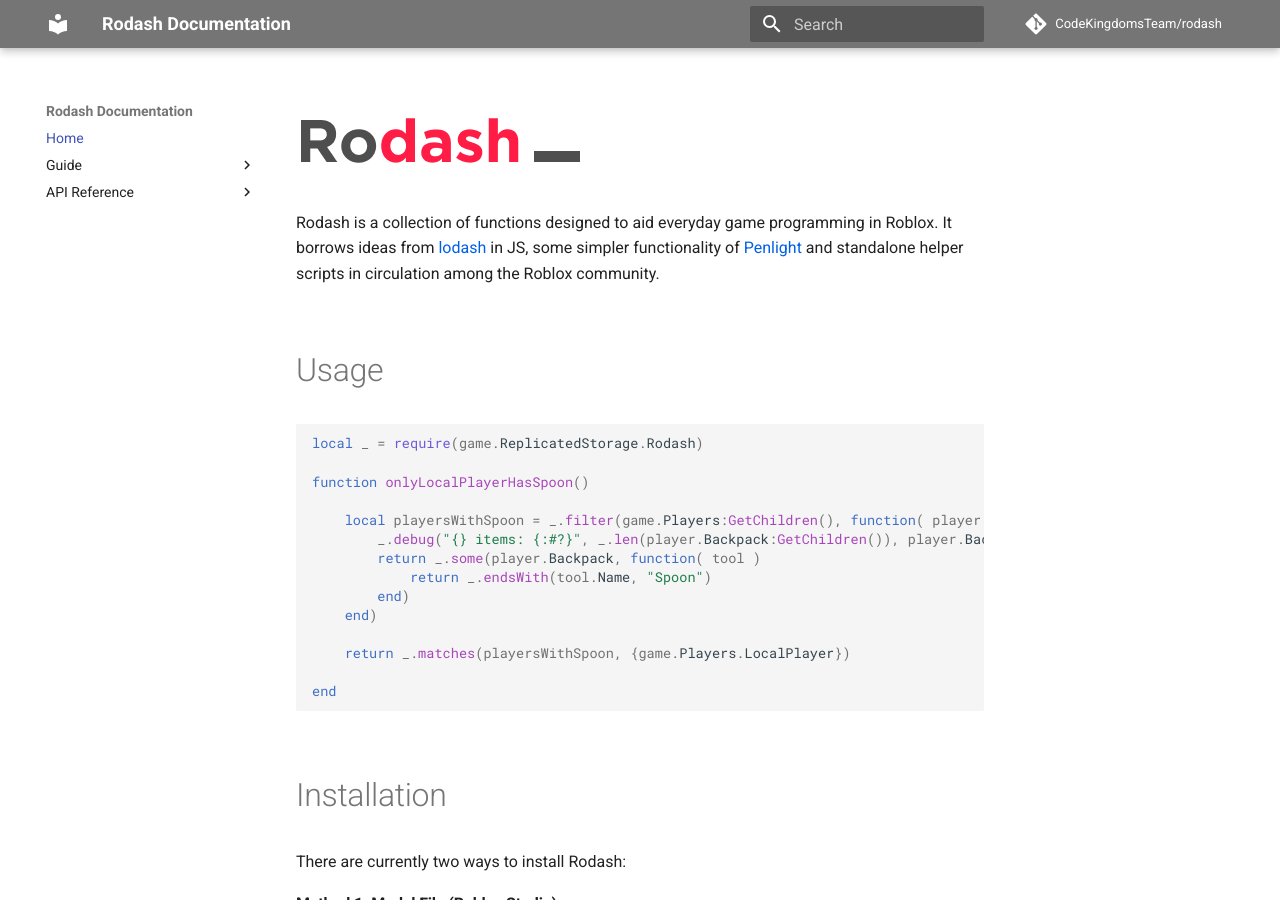
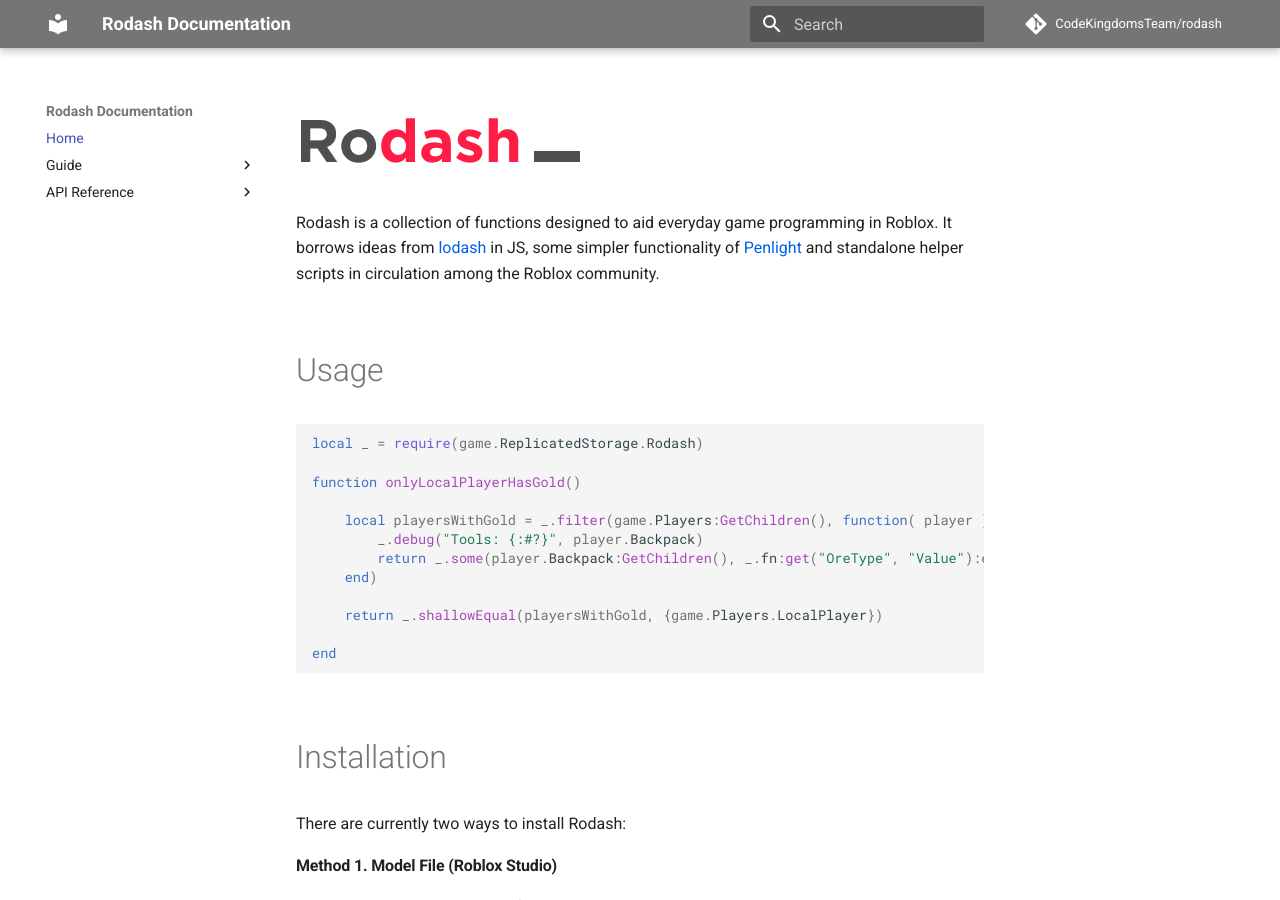
Before and after one commit to CodeKingdomsTeam/rodash, an MkDocs documentation site: the page built from docs/index.md, in a window 1280 px wide and 900 px high. Built offline with MkDocs 1.6.1 and Material for MkDocs 9.7.7, drawn with Linux system fonts in a browser that asks for light colours; comment, search, counter and statistics services are not loaded.

Commit message:
Arrays and Tables functions and docs

````diff
--- a/docs/index.md
+++ b/docs/index.md
@@ -7,16 +7,14 @@
 ```lua
 local _ = require(game.ReplicatedStorage.Rodash)
 
-function onlyLocalPlayerHasSpoon()
+function onlyLocalPlayerHasGold()
 
-	local playersWithSpoon = _.filter(game.Players:GetChildren(), function( player )
-		_.debug("{} items: {:#?}", _.len(player.Backpack:GetChildren()), player.Backpack)
-		return _.some(player.Backpack, function( tool )
-			return _.endsWith(tool.Name, "Spoon")
-		end)
+	local playersWithGold = _.filter(game.Players:GetChildren(), function( player )
+		_.debug("Tools: {:#?}", player.Backpack)
+		return _.some(player.Backpack:GetChildren(), _.fn:get("OreType", "Value"):endsWith("Gold") end)
 	end)
 
-	return _.matches(playersWithSpoon, {game.Players.LocalPlayer})
+	return _.shallowEqual(playersWithGold, {game.Players.LocalPlayer})
 
 end
 ```
--- a/mkdocs.yml
+++ b/mkdocs.yml
@@ -15,6 +15,7 @@
   - Guide:
       - Arrays: guide/arrays.md
   - API Reference:
+      - Arrays: api/Arrays.md
       - Async: api/Async.md
       - Classes: api/Classes.md
       - Functions: api/Functions.md
````
Also changed, not shown: 10 other files.
